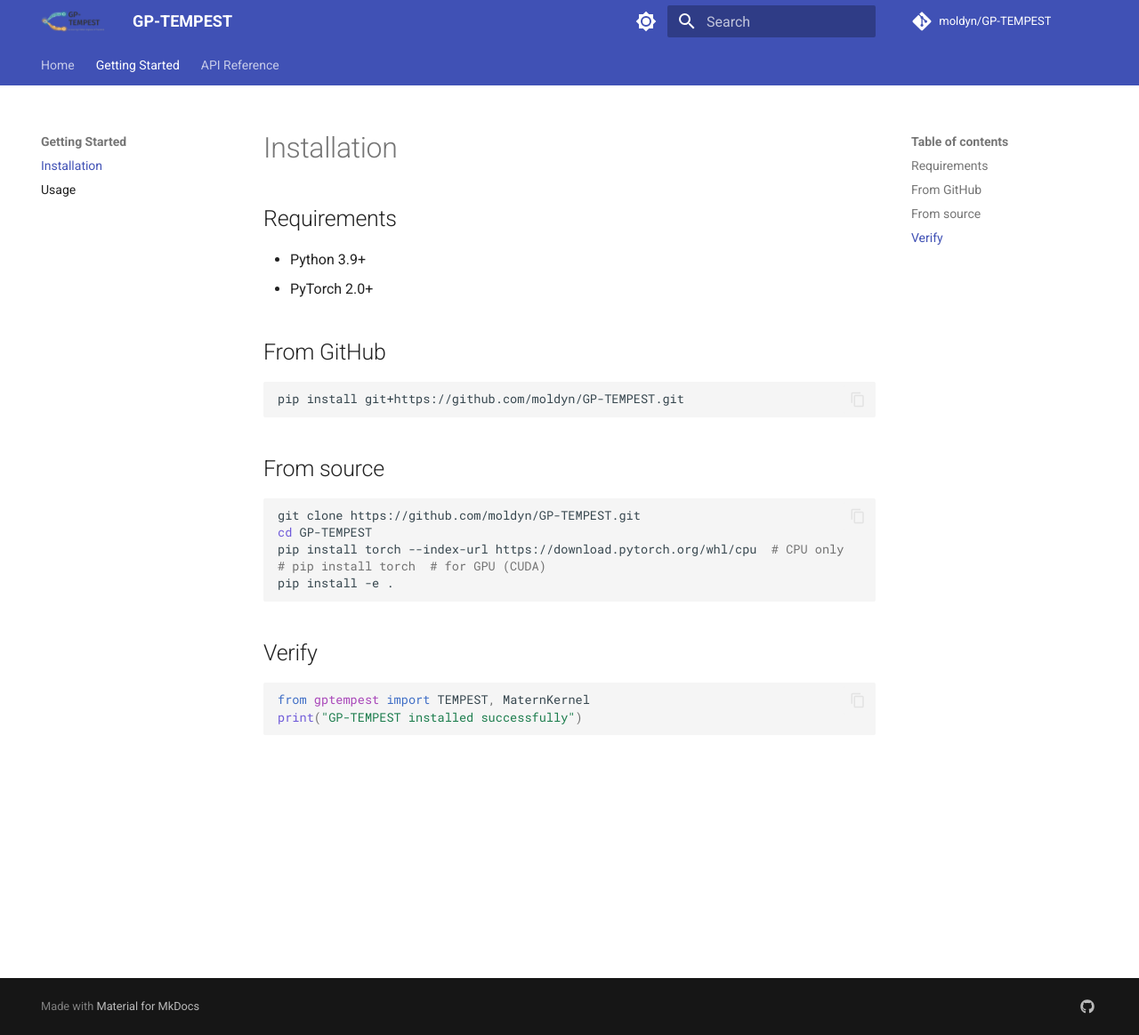
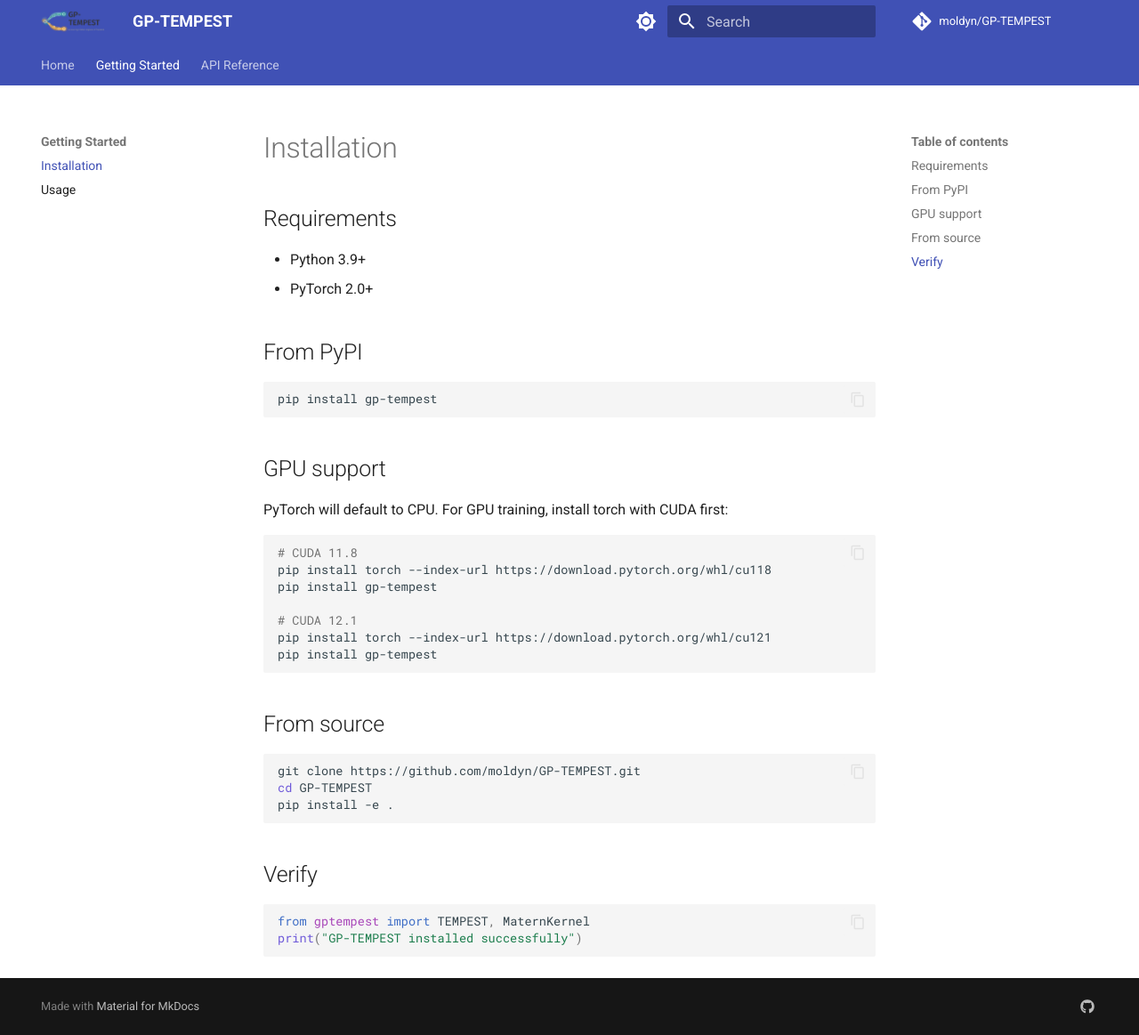
Before and after one commit to moldyn/GP-TEMPEST, an MkDocs documentation site: the page built from docs/installation.md, in a window 1280 px wide and 1163 px high. Shown: the whole window at 89% size. Built offline with MkDocs 1.6.1 and Material for MkDocs 9.7.7, drawn with Linux system fonts in a browser that asks for light colours; comment, search, counter and statistics services are not loaded; the version menu is left out.

Commit message:
pypi package

````diff
--- a/docs/installation.md
+++ b/docs/installation.md
@@ -5,10 +5,24 @@
 - Python 3.9+
 - PyTorch 2.0+
 
-## From GitHub
+## From PyPI
 
 ```bash
-pip install git+https://github.com/moldyn/GP-TEMPEST.git
+pip install gp-tempest
+```
+
+## GPU support
+
+PyTorch will default to CPU. For GPU training, install torch with CUDA first:
+
+```bash
+# CUDA 11.8
+pip install torch --index-url https://download.pytorch.org/whl/cu118
+pip install gp-tempest
+
+# CUDA 12.1
+pip install torch --index-url https://download.pytorch.org/whl/cu121
+pip install gp-tempest
 ```
 
 ## From source
@@ -16,8 +30,6 @@
 ```bash
 git clone https://github.com/moldyn/GP-TEMPEST.git
 cd GP-TEMPEST
-pip install torch --index-url https://download.pytorch.org/whl/cpu  # CPU only
-# pip install torch  # for GPU (CUDA)
 pip install -e .
 ```
 
````
Also changed, not shown: README.md (+15 -7 lines).
